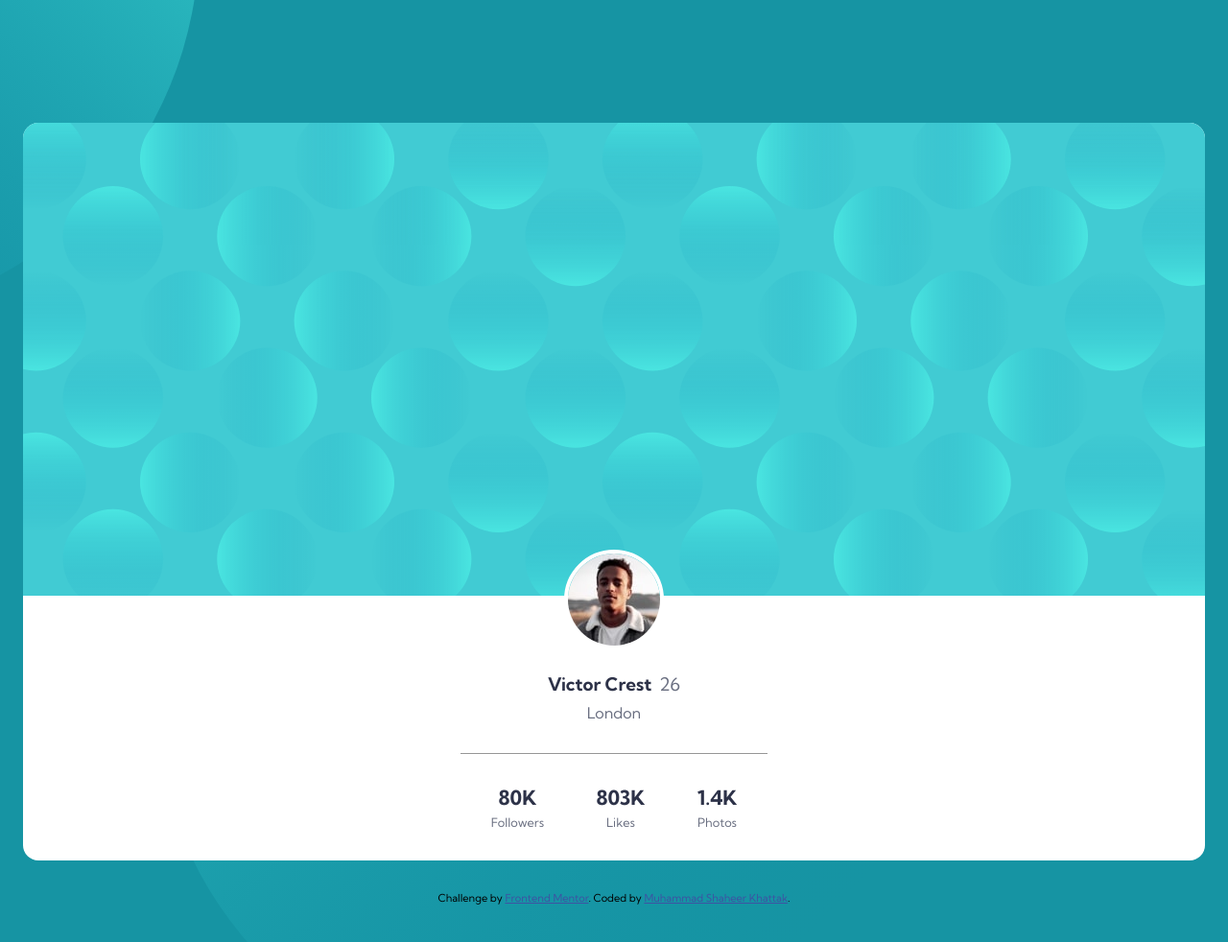
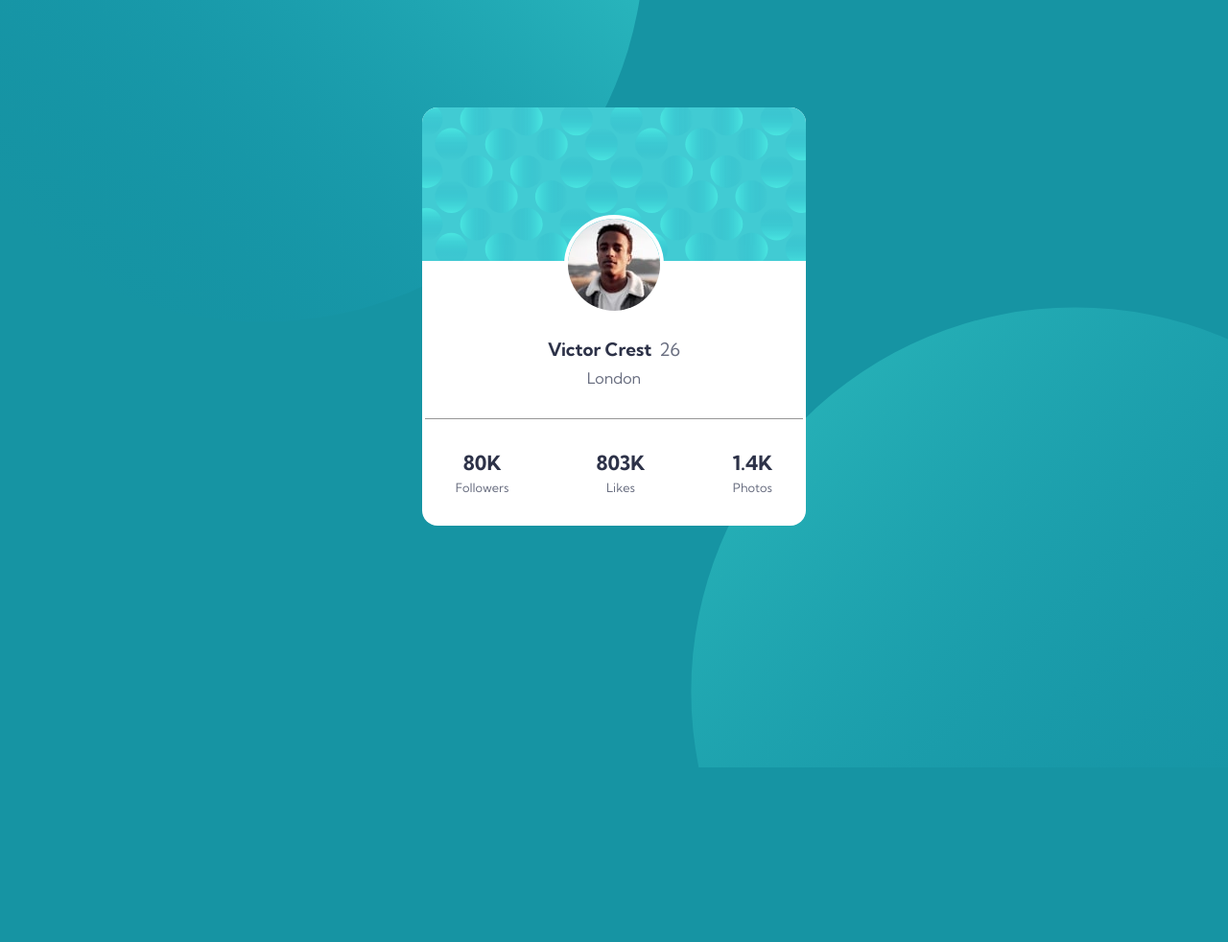
Before and after one commit to Shaheerk59/profile-card-component-main, a plain HTML site: page index.html in a window 1280 px wide. Shown: the whole page at 96% size. After the commit the page ends 800 px from the top, so only its background shows below. Drawn offline with Linux system fonts and the light colour scheme.

Commit message:
Desktop Version Ready

```diff
--- a/index.html
+++ b/index.html
@@ -61,10 +61,10 @@
       </div>
     </div>
   </main>
-  <footer class="attribution">
+  <!-- <footer class="attribution">
     Challenge by <a href="https://www.frontendmentor.io?ref=challenge" target="_blank">Frontend Mentor</a>.
     Coded by <a href="#">Muhammad Shaheer Khattak</a>.
-  </footer>
+  </footer> -->
 </body>
 
 </html>
--- a/style.scss
+++ b/style.scss
@@ -33,7 +33,7 @@ body {
     flex-direction: column;
     justify-content: center;
     align-items: center;
-    background-color: white;
+    background-color: rgb(255, 255, 255);
     text-align: center;
     border-radius: 1rem;
 
@@ -87,7 +87,22 @@ body {
       }
     }
   }
-  footer {
-    margin-top: 2rem;
+}
+@media screen and (min-width: 700px) {
+  body {
+    padding: 7rem;
+    justify-content: center;
+    align-items: center;
+    background-size: 50rem;
+
+    background-position-y: -29rem, 20rem;
+    background-position-x: -8rem, 45rem;
+    main {
+      background-color: white;
+      width: 25rem;
+      .social-media {
+        gap: 5.7rem;
+      }
+    }
   }
 }
```
Also changed, not shown: style.css, 1 other file.
